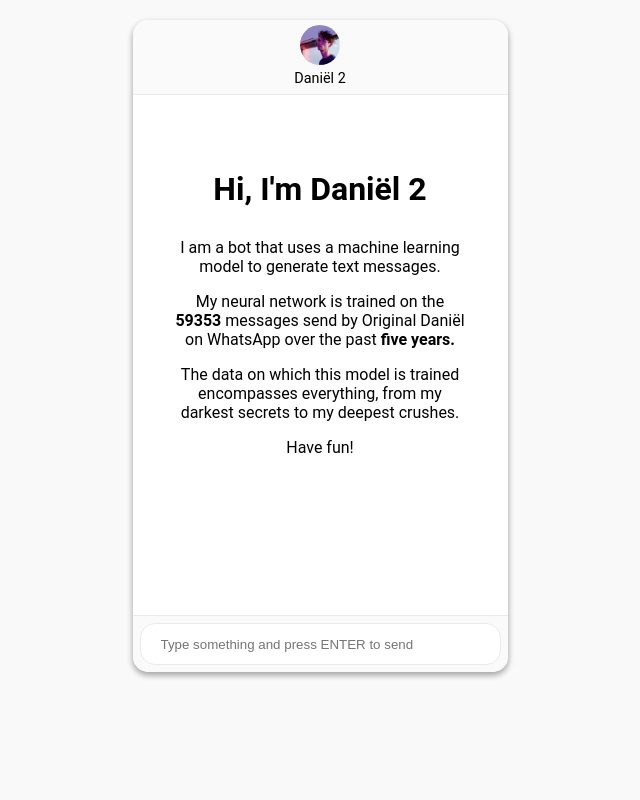
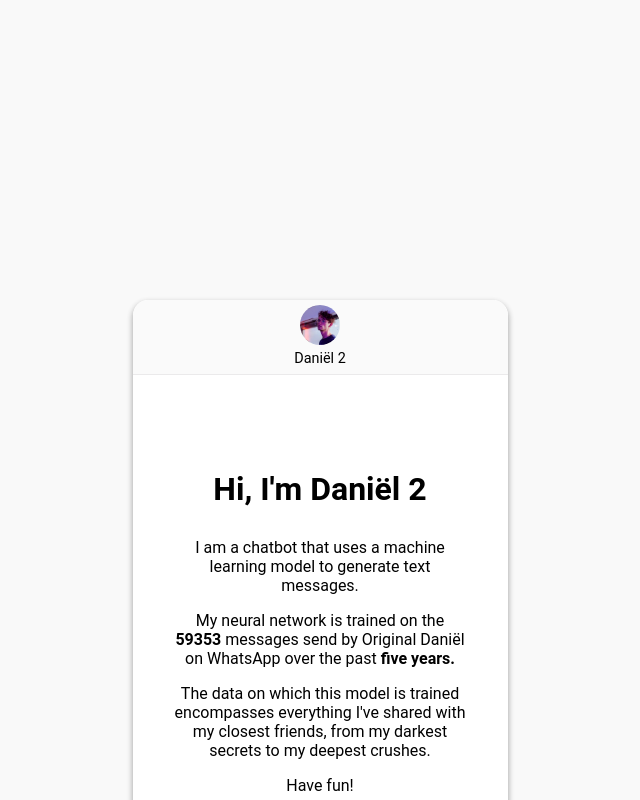
Before and after one commit to dpkn/self-portrait, a Vue app: page / in a window 1280 px wide. Shown: the top 800 px of the page, without its empty margins (320-960 px from the left). Built offline with nearby package versions, Linux system fonts and the light colour scheme.

Commit message:
Latest fixes

```diff
--- a/src/App.vue
+++ b/src/App.vue
@@ -1,6 +1,7 @@
 <template>
   <div id="app">
     <ChatWindow/>
+
   </div>
 </template>
 
@@ -32,4 +33,14 @@ h1{
   text-align: center;
   font-size:2em;
 }
+#info{
+  max-width: 400px;
+  position: fixed;
+  top:225px;
+  right:80px;
+}
+#info h1{
+  text-align: left;
+  margin-bottom: 0;
+}
 </style>
--- a/src/components/ChatWindow.vue
+++ b/src/components/ChatWindow.vue
@@ -17,13 +17,13 @@
       <div class="emptyState" v-else>
         <h1>Hi, I'm Dani&euml;l 2</h1>
         <p>
-          I am a bot that uses a machine learning model to generate text messages.
+          I am a chatbot that uses a machine learning model to generate text messages.
         </p>
         <p>
           My neural network is trained on the <b>59353</b> messages send by Original Dani&euml;l on WhatsApp over the past <b>five years.</b>
         </p>
         <p>
-          The data on which this model is trained encompasses everything, from my darkest secrets to my deepest crushes.
+          The data on which this model is trained encompasses everything I've shared with my closest friends, from my darkest secrets to my deepest crushes.
         </p>
         <p>
           Have fun!
@@ -95,7 +95,7 @@ export default {
       state: NOT_TYPING,
       placeholder:'Type something and press ENTER to send',
       inactivityTimer:0,
-      inactivtyLimit:120, // Amount of s that the app will wait until it resets itself,
+      inactivtyLimit:440, // Amount of s that the app will wait until it resets itself,
       serverURI:'http://127.0.0.1:5000', // URI of the back-end that supplies messages
       idleMessages: ['Ik voel me eenzaam.','Hallo, waarom praat niemand tegen mij','Mag ik wat aandacht alsjeblieft'],
     }
@@ -192,7 +192,7 @@ export default {
   background: #fff;
   display: flex;
   flex-flow: column;
-  margin-top: 20px;
+  margin-top: 300px;
 }
 
 header,footer{
@@ -280,7 +280,7 @@ input{
 .emptyState{
   text-align: center;
   padding: 40px;
-  padding-top: 120px;
+  padding-top: 140px;
 }
 /* TYPING ANIMATION
    Inspired by Joseph Fusco
```
